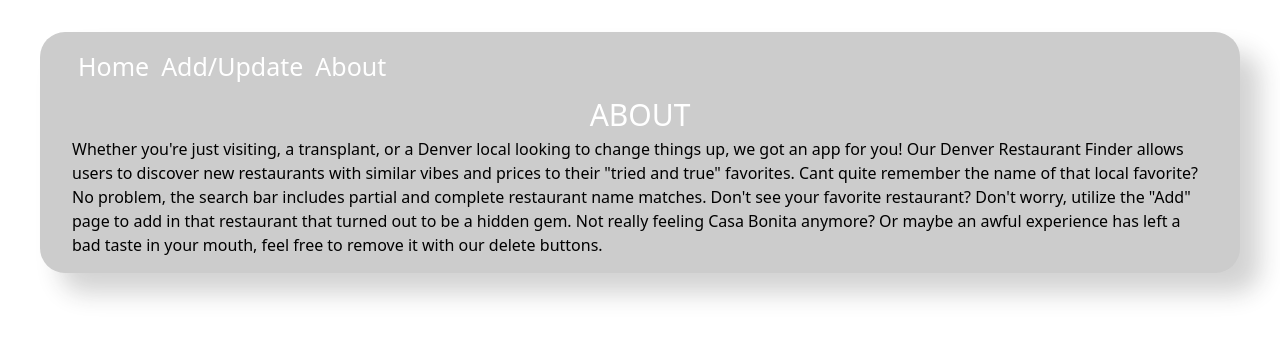
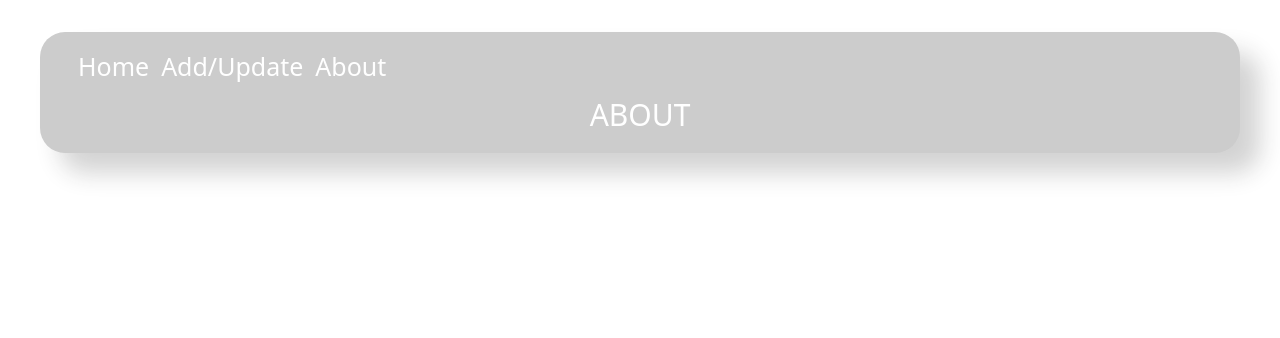
Before and after one commit to ianjuly4/Wine-Review, a React (Create React App) app in the folder client/: page /About in a window 1280 px wide. Shown: the top 338 px of the page. Built offline with nearby package versions, Linux system fonts and the light colour scheme.

Commit message:
about page update

```diff
--- a/client/src/components/About.js
+++ b/client/src/components/About.js
@@ -2,9 +2,7 @@ import React, {useState, useEffect} from 'react'
 
 function About(){
   return(
-      <h2>Whether you're just visiting, a transplant, or a Denver local looking to change things up, we got an app for you! Our Denver Restaurant Finder allows users to discover new restaurants with similar vibes and prices to their "tried and true" favorites. Cant quite remember the name of that local favorite? No problem, the search bar includes partial and complete restaurant name matches.
-                Don't see your favorite restaurant? Don't worry, utilize the "Add" page to add in that restaurant that turned out to be a hidden gem.
-                Not really feeling Casa Bonita anymore? Or maybe an awful experience has left a bad taste in your mouth, feel free to remove it with our delete buttons.
+      <h2>
             </h2>
   )
 }
```
